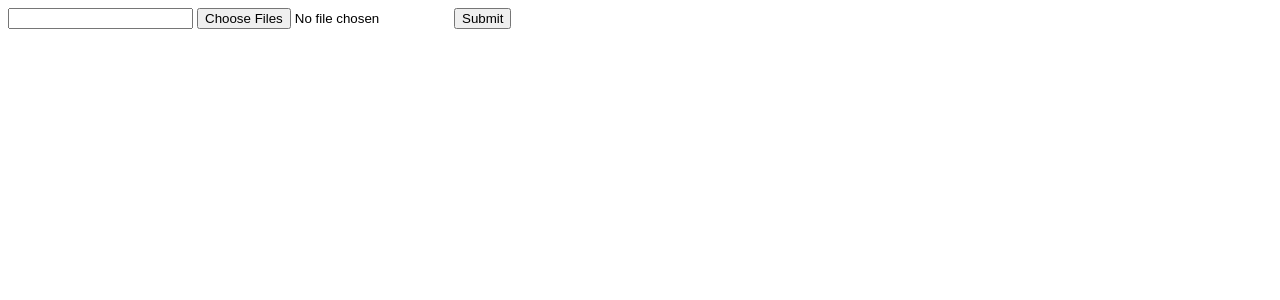
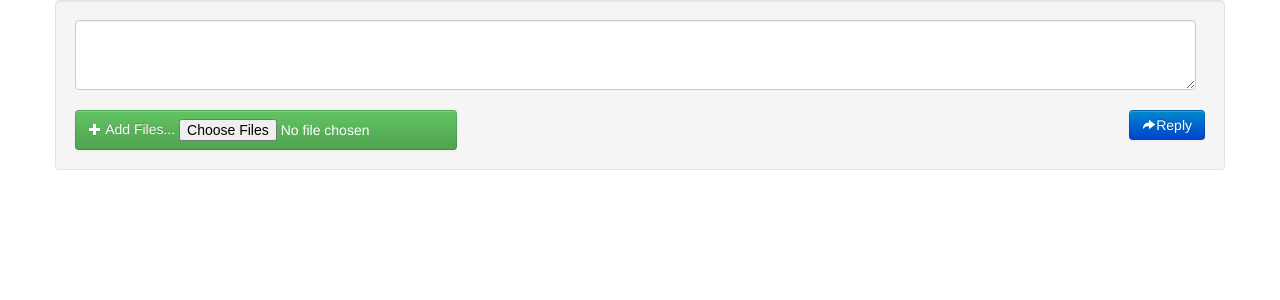
Before and after one commit to adampetrovic/flask-uploader, a Flask app: page / in a window 1280 px wide. Shown: the top 300 px of the page. Run offline with Flask 2, Linux system fonts and the light colour scheme; some libraries are stand-ins or nearby versions.

Commit message:
* More work on js

```diff
--- a/api/templates/index.html
+++ b/api/templates/index.html
@@ -2,7 +2,12 @@
 <html>
 <head>
     <meta charset="utf-8">
-    <title>jQuery File Upload Example</title>
+    <title>Flask Uploader</title>
+
+    <link href="{{ url_for('static', filename='css/bootstrap.css') }}" rel="stylesheet">
+    <link href="{{ url_for('static', filename='css/bootstrap-responsive.css') }}" rel="stylesheet">
+    <link href="{{ url_for('static', filename='css/jquery.fileupload-ui.css') }}" rel="stylesheet">
+
     <script src="http://ajax.googleapis.com/ajax/libs/jquery/1.8.3/jquery.min.js"></script>
     <script src="{{ url_for('static', filename='js/jquery.ui.widget.js') }}"></script>
     <script src="{{ url_for('static', filename='js/jquery.iframe-transport.js') }}"></script>
@@ -10,32 +15,71 @@
 </head>
 <body>
 
-    <form id="form" enctype="multipart/form-data">
-        <input type="text" id="message" name="message">
-        <input id="fileupload" type="file" name="files[]" data-url="/upload/" multiple>
-        <input type="submit" id="submit" value="Submit">
+    <div class="container">
+        <div class="well">
+            <form style="margin: 0px;" id="form-upload" enctype="multipart/form-data">
+                <div class="row-fluid">
+                    <div class="reply-control-group control-group">
+                        <textarea id="reply-text" name="message" style="width: 98%;" rows="3"></textarea>
+                        <div class="reply-spinner pull-right" style="display: none;"><p><img src="/img/throbber_horizontal.gif" /></p></div>
+                    </div>
+                </div>
+                <div class="row-fluid">
+                    <span class="btn btn-success fileinput-button">
+                        <i class="icon-plus icon-white"></i>
+                        <span>Add Files...</span>
+                        <input id="fileupload" type="file" name="files[]" multiple>
+                    </span>
+                    <span class="files">
+                    </span>
+                    <a class="btn btn-primary pull-right thread-reply" href="#"><i class="icon-share-alt icon-white"></i>Reply</a>
+                </div>
             </form>
+        </div>
+
 
         <script>
             $(function () {
-        $('#form').fileupload({
+
+                var added_files = [];
+                var submitted = false;
+                $('#form-upload').fileupload({
                     dataType: 'json',
                     singleFileUploads: false,
                     forceIframeTransport: true,
                     url: '/upload/',
                     add: function (e, data) {
-                console.log(e, data);
-                $('#submit').on('click', function(e) {
+                        console.log('add', data);
+                        added_files.push(data);
+
+                        $('.thread-reply').unbind('click');
+                        $('.thread-reply').on('click', function(e) {
                             e.preventDefault();
-                    data.formData = $('#form').serializeArray();
-                    data.submit();
+                            data.formData = $('#form-upload').serializeArray();
+                            var original_data = data;
+                            var new_data = {files: [], originalFiles: [], paramName: []};
+                            jQuery.each(added_files, function(index, file) {
+                                new_data['files'] = jQuery.merge(new_data['files'], file.files);
+                                new_data['originalFiles'] = jQuery.merge(new_data['originalFiles'], file.originalFiles);
+                                new_data['paramName'] = jQuery.merge(new_data['paramName'], file.paramName);
                             });
+                            new_data = jQuery.extend({}, original_data, new_data);
+                            console.log(new_data);
+                            new_data.submit();
+                        });
+                    },
+                    submit: function (e, data) {
+                        console.log('submitted');
                     },
                     done: function (e, data) {
                         console.log('done uploading');
+                    },
+                    send: function (e, data) {
+                        console.log('sending');
                     }
                 });
             });
         </script>
+    </div>
 </body>
 </html>
```
Lines whose indentation alone changed are shown as unchanged.
